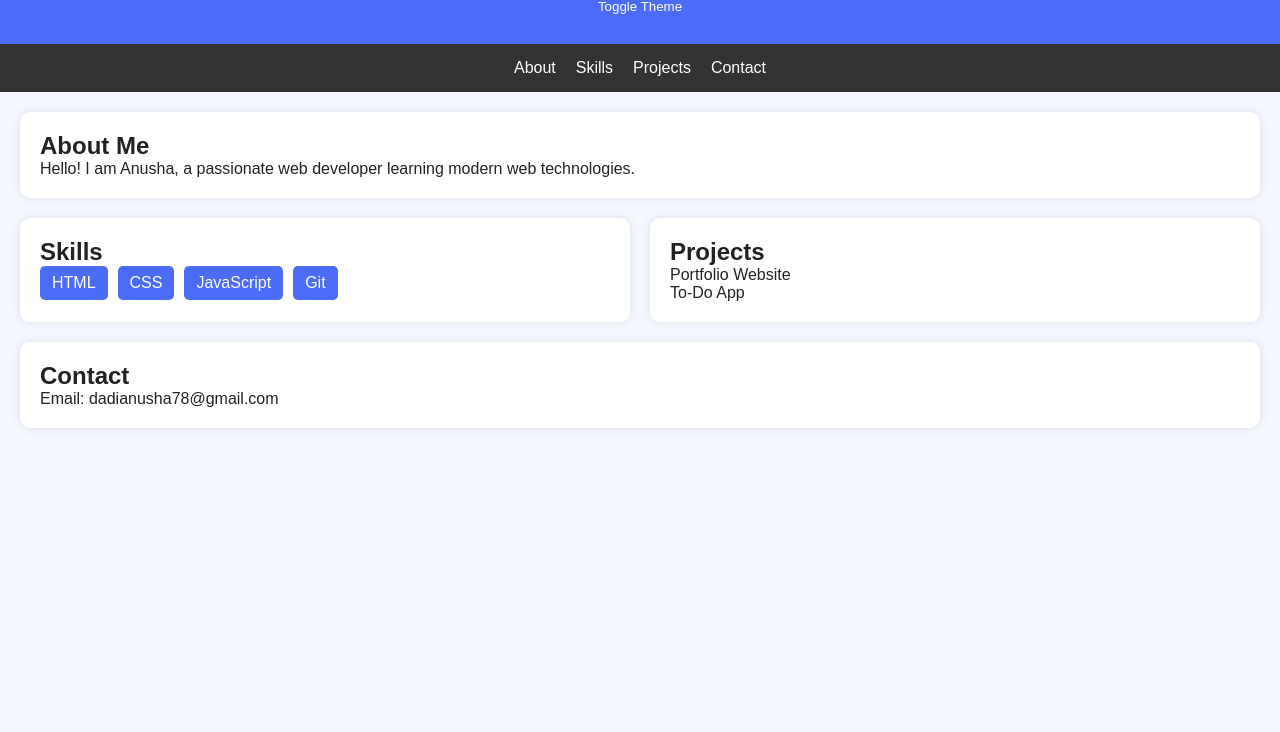
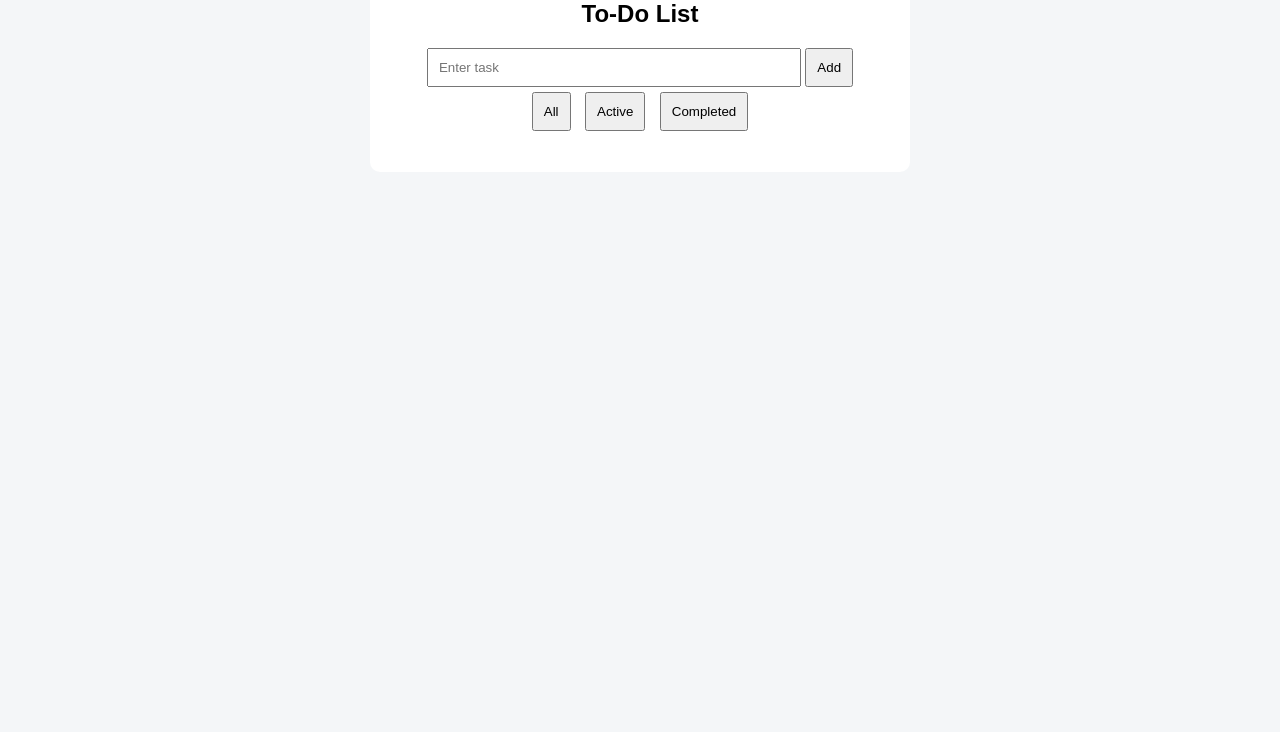
Before and after one commit to 23A31A43D6/my-portfolio, a plain HTML site: page index.html in a window 1280 px wide. Shown: the part 68-800 px from the top of the page. Drawn offline with Linux system fonts and the light colour scheme.

Commit message:
Update index.html

```diff
--- a/index.html
+++ b/index.html
@@ -1,172 +1,151 @@
-<!doctype html>
+<!DOCTYPE html>
 <html lang="en">
 <head>
-    <meta charset="UTF-8" />
-    <meta name="viewport" content="width=device-width, initial-scale=1.0" />
-
-    <title>Anusha Portfolio</title>
+<meta charset="UTF-8">
+<meta name="viewport" content="width=device-width, initial-scale=1.0">
+<title>To-Do App</title>
 
 <style>
-      /* ================= ROOT VARIABLES (LIGHT THEME) ================= */
-      :root {
-        --bg: #f5f7ff;
-        --text: #222;
-        --primary: #4a6cf7;
-        --card: #ffffff;
-      }
-
-      /* ================= DARK MODE ================= */
-      body.dark {
-        --bg: #121212;
-        --text: #ffffff;
-        --primary: #6ea8fe;
-        --card: #1e1e1e;
-      }
-
-      /* ================= GLOBAL ================= */
-      * {
-        margin: 0;
-        padding: 0;
-        box-sizing: border-box;
-        font-family: Arial, sans-serif;
-      }
-
 body {
-        background: var(--bg);
-        color: var(--text);
-        transition: 0.3s;
-      }
-
-      /* ================= HEADER ================= */
-      header {
-        background: var(--primary);
-        color: white;
-        padding: 20px;
+  font-family: Arial;
+  background: #f4f6f8;
   text-align: center;
-      }
-
-      /* ================= NAV (FLEXBOX) ================= */
-      nav {
-        display: flex;
-        justify-content: center;
-        gap: 20px;
-        padding: 15px;
-        background: #333;
-        flex-wrap: wrap;
-      }
-
-      nav a {
-        color: white;
-        text-decoration: none;
-      }
-
-      /* ================= GRID LAYOUT ================= */
-      .container {
-        display: grid;
-        grid-template-columns: 1fr 1fr;
-        gap: 20px;
   padding: 20px;
 }
 
-      /* ================= CARD STYLE ================= */
-      .card {
-        background: var(--card);
+.container {
+  max-width: 500px;
+  margin: auto;
+  background: white;
   padding: 20px;
   border-radius: 10px;
-        box-shadow: 0 0 10px rgba(0, 0, 0, 0.1);
 }
 
-      /* ================= FULL WIDTH SECTIONS ================= */
-      .full {
-        grid-column: 1 / -1;
+input {
+  width: 70%;
+  padding: 10px;
 }
 
-      /* ================= BUTTON ================= */
 button {
-        padding: 10px 15px;
-        background: var(--primary);
-        color: white;
-        border: none;
+  padding: 10px;
   cursor: pointer;
-        border-radius: 5px;
 }
 
-      /* ================= SKILLS FLEX ================= */
-      .skills {
-        display: flex;
-        flex-wrap: wrap;
-        gap: 10px;
+ul {
+  list-style: none;
+  padding: 0;
 }
 
-      .skill {
-        background: var(--primary);
-        color: white;
-        padding: 8px 12px;
-        border-radius: 5px;
+li {
+  background: #eee;
+  margin: 10px 0;
+  padding: 10px;
+  display: flex;
+  justify-content: space-between;
+  align-items: center;
 }
 
-      /* ================= RESPONSIVE ================= */
-      @media (max-width: 768px) {
-        .container {
-          grid-template-columns: 1fr;
+.completed {
+  text-decoration: line-through;
+  color: gray;
 }
 
-        nav {
-          flex-direction: column;
-          align-items: center;
-        }
+.filters button {
+  margin: 5px;
 }
 </style>
 </head>
 
 <body>
-    <header>
-      <h1>Anusha Portfolio</h1>
-      <button onclick="toggleDark()">Toggle Theme</button>
-    </header>
-
-    <nav>
-      <a href="#about">About</a>
-      <a href="#skills">Skills</a>
-      <a href="#projects">Projects</a>
-      <a href="#contact">Contact</a>
-    </nav>
 
 <div class="container">
-      <section id="about" class="card full">
-        <h2>About Me</h2>
-        <p>
-          Hello! I am Anusha, a passionate web developer learning modern web
-          technologies.
-        </p>
-      </section>
+  <h2>To-Do List</h2>
 
-      <section id="skills" class="card">
-        <h2>Skills</h2>
-        <div class="skills">
-          <span class="skill">HTML</span>
-          <span class="skill">CSS</span>
-          <span class="skill">JavaScript</span>
-          <span class="skill">Git</span>
+  <input type="text" id="taskInput" placeholder="Enter task">
+  <button onclick="addTask()">Add</button>
+
+  <div class="filters">
+    <button onclick="setFilter('all')">All</button>
+    <button onclick="setFilter('active')">Active</button>
+    <button onclick="setFilter('completed')">Completed</button>
   </div>
-      </section>
 
-      <section id="projects" class="card">
-        <h2>Projects</h2>
-        <p>Portfolio Website</p>
-        <p>To-Do App</p>
-      </section>
-
-      <section id="contact" class="card full">
-        <h2>Contact</h2>
-        <p>Email: dadianusha78@gmail.com</p>
-      </section>
+  <ul id="taskList"></ul>
 </div>
 
 <script>
-      function toggleDark() {
-        document.body.classList.toggle("dark");
+let tasks = JSON.parse(localStorage.getItem("tasks")) || [];
+let filter = "all";
+
+function saveData() {
+  localStorage.setItem("tasks", JSON.stringify(tasks));
 }
+
+function addTask() {
+  let input = document.getElementById("taskInput");
+  if (input.value.trim() === "") return;
+
+  tasks.push({
+    id: Date.now(),
+    text: input.value,
+    completed: false
+  });
+
+  input.value = "";
+  saveData();
+  renderTasks();
+}
+
+function toggleTask(id) {
+  tasks = tasks.map(task => {
+    if (task.id === id) {
+      task.completed = !task.completed;
+    }
+    return task;
+  });
+
+  saveData();
+  renderTasks();
+}
+
+function deleteTask(id) {
+  tasks = tasks.filter(task => task.id !== id);
+  saveData();
+  renderTasks();
+}
+
+function setFilter(f) {
+  filter = f;
+  renderTasks();
+}
+
+function renderTasks() {
+  let list = document.getElementById("taskList");
+  list.innerHTML = "";
+
+  let filtered = tasks.filter(task => {
+    if (filter === "active") return !task.completed;
+    if (filter === "completed") return task.completed;
+    return true;
+  });
+
+  filtered.forEach(task => {
+    let li = document.createElement("li");
+
+    li.innerHTML = `
+      <span class="${task.completed ? 'completed' : ''}"
+            onclick="toggleTask(${task.id})">
+        ${task.text}
+      </span>
+      <button onclick="deleteTask(${task.id})">❌</button>
+    `;
+
+    list.appendChild(li);
+  });
+}
+
+renderTasks();
 </script>
+
 </body>
 </html>
```
Lines whose indentation alone changed are shown as unchanged.
